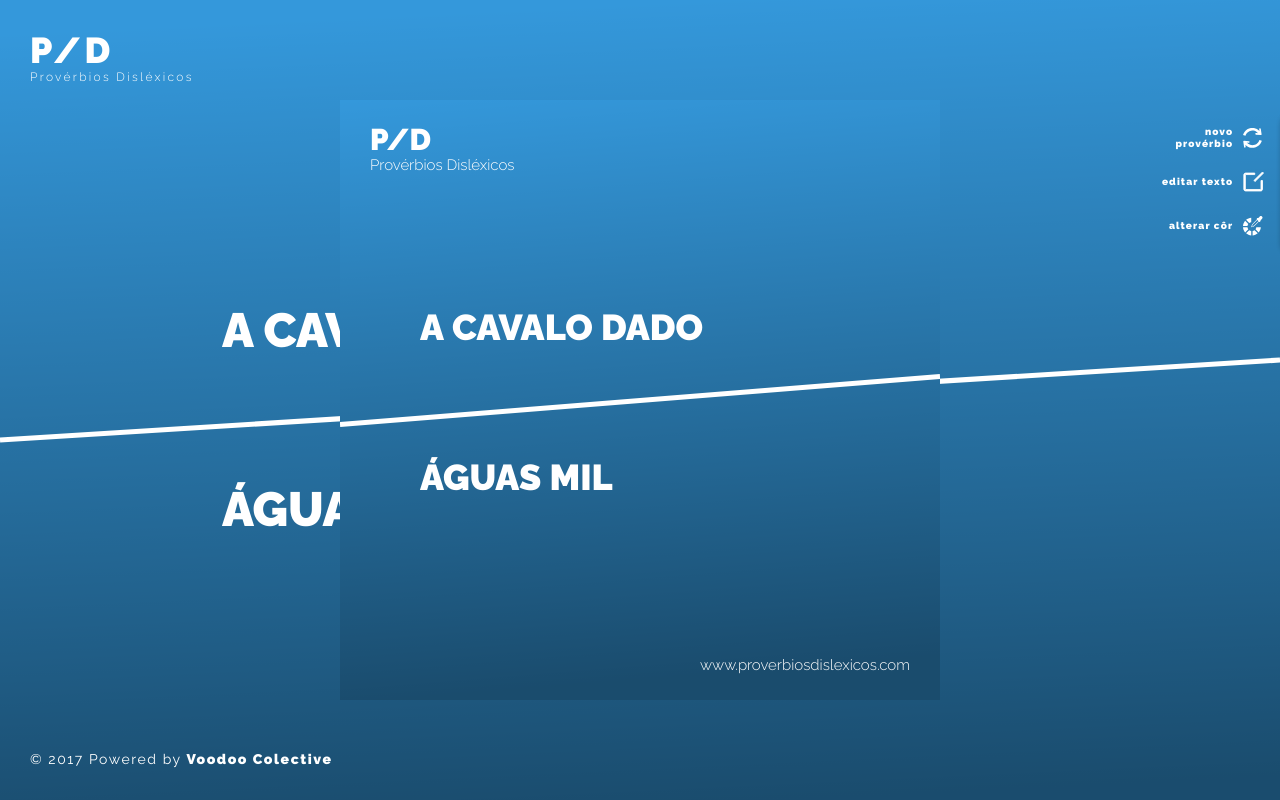
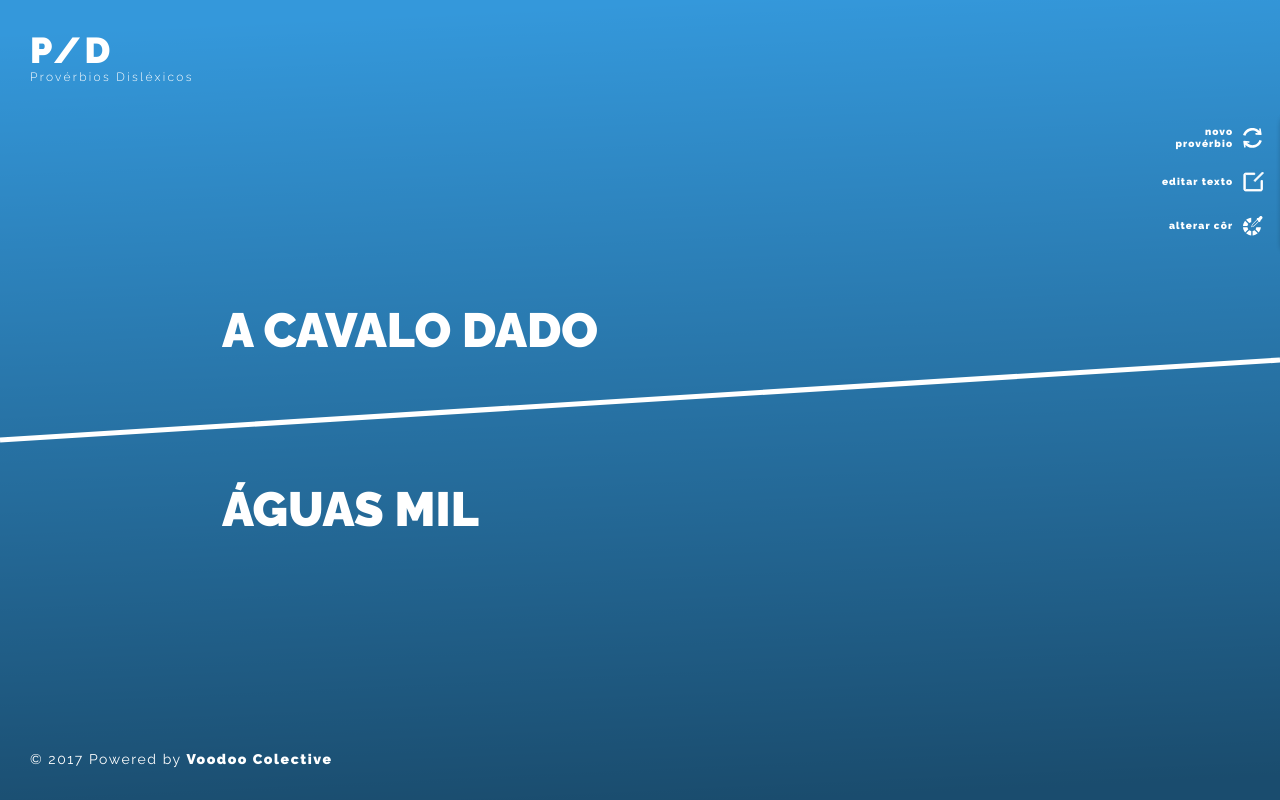
Before and after one commit to joaosaro/proverbiosdislexicos_vue, a Vue app in the folder ui/: page /#/ in a window 1280 px wide. Built offline with nearby package versions, Linux system fonts and the light colour scheme; no server answers.

Commit message:
Creates `Canvas` debug mode

```diff
--- a/ui/src/components/Canvas.vue
+++ b/ui/src/components/Canvas.vue
@@ -1,5 +1,5 @@
 <template>
-  <canvas id="canvas" ref="canvas"></canvas>
+  <canvas id="canvas" ref="canvas" :class="debugCanvas"></canvas>
 </template>
 
 <script>
@@ -7,6 +7,12 @@ import { mapGetters } from 'vuex'
 
 export default {
   name: 'Canvas',
+
+  data () {
+    return {
+      debugCanvasMode: false
+    }
+  },
 
   mounted () {
     this.createCanvas('canvas', this.activeColor, this.proverbioDislexico)
@@ -26,7 +32,11 @@ export default {
     ...mapGetters({
       proverbioDislexico: 'proverbioDislexico',
       activeColor: 'activeColor'
-    })
+    }),
+
+    debugCanvas: function () {
+      return this.debugCanvasMode && 'debug'
+    }
   },
 
   methods: {
@@ -122,8 +132,12 @@ export default {
 
 #canvas
   position: absolute
-  top: 50%
-  left: 50%
-  transform: translate(-50%, -50%)
+  left: -5000px
+  top: -5000px
+
+  &.debug
+    top: 50%
+    left: 50%
+    transform: translate(-50%, -50%)
 
 </style>
```
